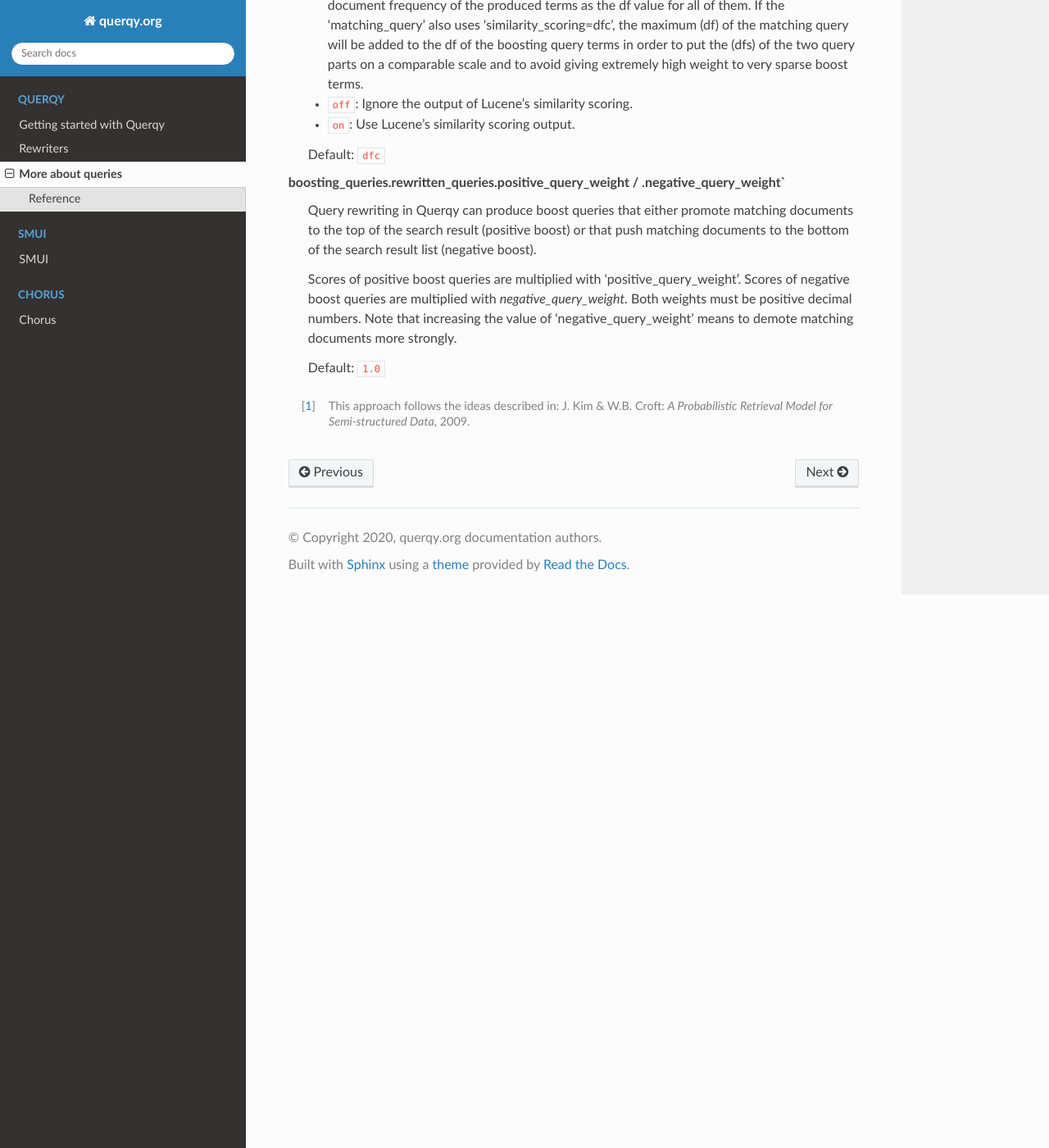
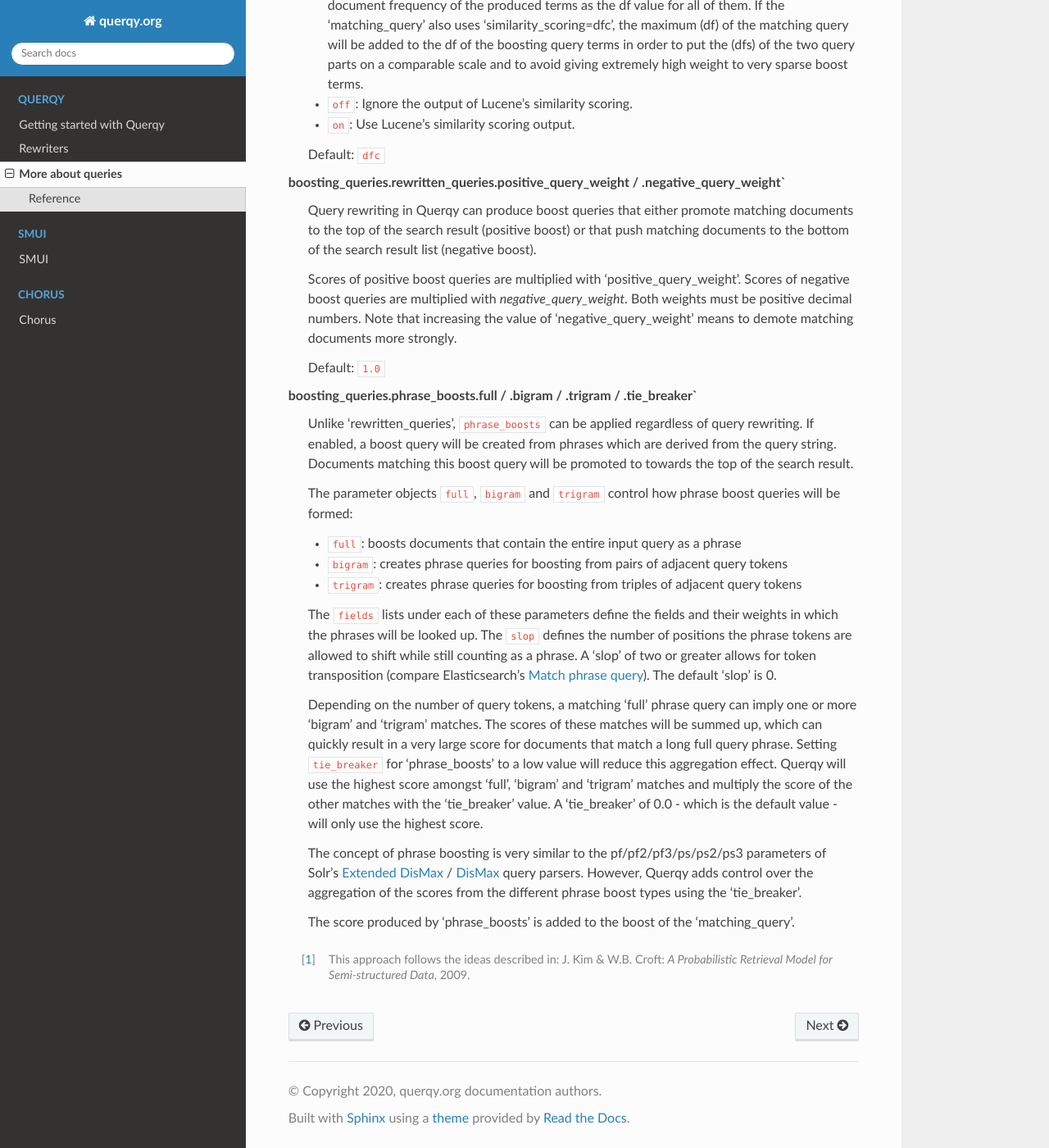
Before and after one commit to querqy/querqy-docs, a Sphinx documentation site: the page built from docs/source/querqy/more-about-queries.rst, in a window 1280 px wide and 1400 px high, scrolled down 4463 px. Shown: the whole window at 82% size. Built offline with Sphinx 7.4.7 and the Read the Docs theme 2.0.0, drawn with Linux system fonts in a browser that asks for light colours; formulas are drawn with MathJax 3.

Commit message:
Adding doc for phrase boosts (ES)

```diff
--- a/docs/source/querqy/more-about-queries.rst
+++ b/docs/source/querqy/more-about-queries.rst
@@ -302,6 +302,46 @@ boosting_queries.rewritten_queries.positive_query_weight / .negative_query_weigh
 
   Default: ``1.0``
 
+boosting_queries.phrase_boosts.full / .bigram / .trigram / .tie_breaker`
+  Unlike 'rewritten_queries', ``phrase_boosts`` can be applied regardless of
+  query   rewriting. If enabled, a boost query will be created from phrases
+  which are derived from the query string. Documents matching this boost query
+  will be promoted to towards the top of the search result.
+
+  The parameter objects ``full``, ``bigram`` and ``trigram`` control how phrase
+  boost queries will be formed:
+
+  - ``full``: boosts documents that contain the entire input query as a phrase
+  - ``bigram``: creates phrase queries for boosting from pairs of adjacent query
+    tokens
+  - ``trigram``: creates phrase queries for boosting from triples of adjacent
+    query tokens
+
+  The ``fields`` lists under each of these parameters define the fields and
+  their weights in which the phrases will be looked up. The ``slop`` defines the
+  number of positions the phrase tokens are allowed to shift while still
+  counting as a phrase. A 'slop' of two or greater allows for token
+  transposition (compare Elasticsearch's `Match phrase query <https://www.elastic.co/guide/en/elasticsearch/reference/current/query-dsl-match-query-phrase.html>`_).
+  The default 'slop' is 0.
+
+  Depending on the number of query tokens, a matching 'full' phrase query can
+  imply one or more 'bigram' and 'trigram' matches. The scores of these matches
+  will be summed up, which can quickly result in a very large score for
+  documents that match a long full query phrase. Setting ``tie_breaker`` for
+  'phrase_boosts' to a low value will reduce this aggregation effect. Querqy
+  will use the highest score amongst 'full', 'bigram' and 'trigram' matches and
+  multiply the score of the other matches with the 'tie_breaker' value. A
+  'tie_breaker' of 0.0 - which is the default value - will only use the highest
+  score.
+
+  The concept of phrase boosting is very similar to the pf/pf2/pf3/ps/ps2/ps3
+  parameters of Solr's `Extended DisMax <https://lucene.apache.org/solr/guide/the-extended-dismax-query-parser.html>`_ / `DisMax <https://lucene.apache.org/solr/guide/the-dismax-query-parser.html#the-dismax-query-parser>`_
+  query parsers. However, Querqy adds control over the aggregation of the scores
+  from the different phrase boost types using the 'tie_breaker'.
+
+  The score produced by 'phrase_boosts' is added to the boost of the
+  'matching_query'.
+
 
 .. [#] This approach follows the ideas described in: J. Kim & W.B. Croft: *A Probabilistic Retrieval Model for Semi-structured Data*, 2009.
 
```
